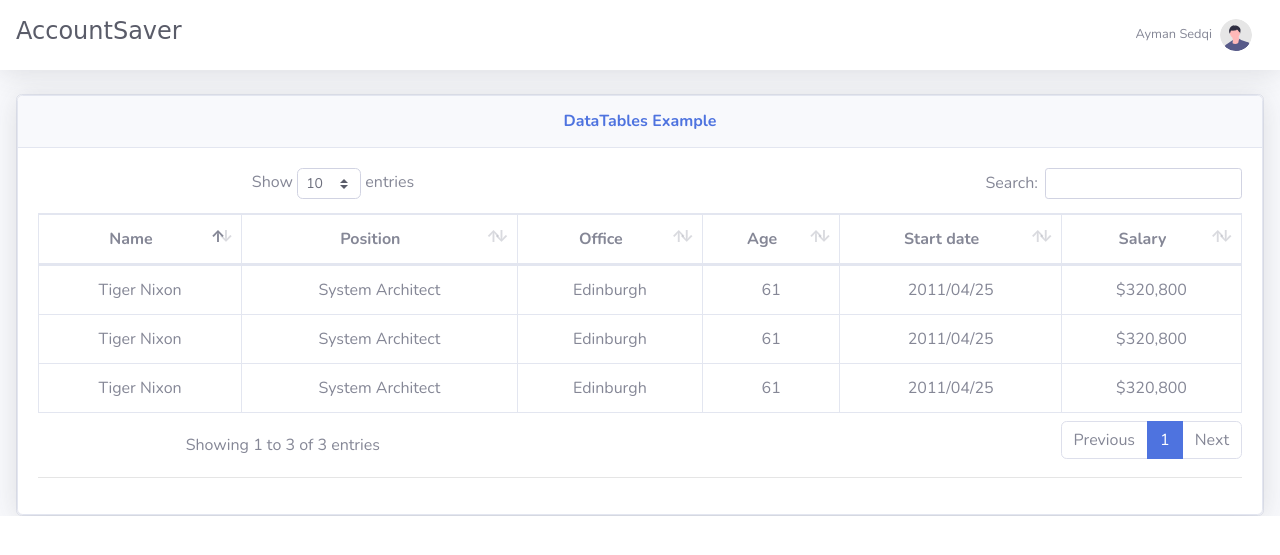
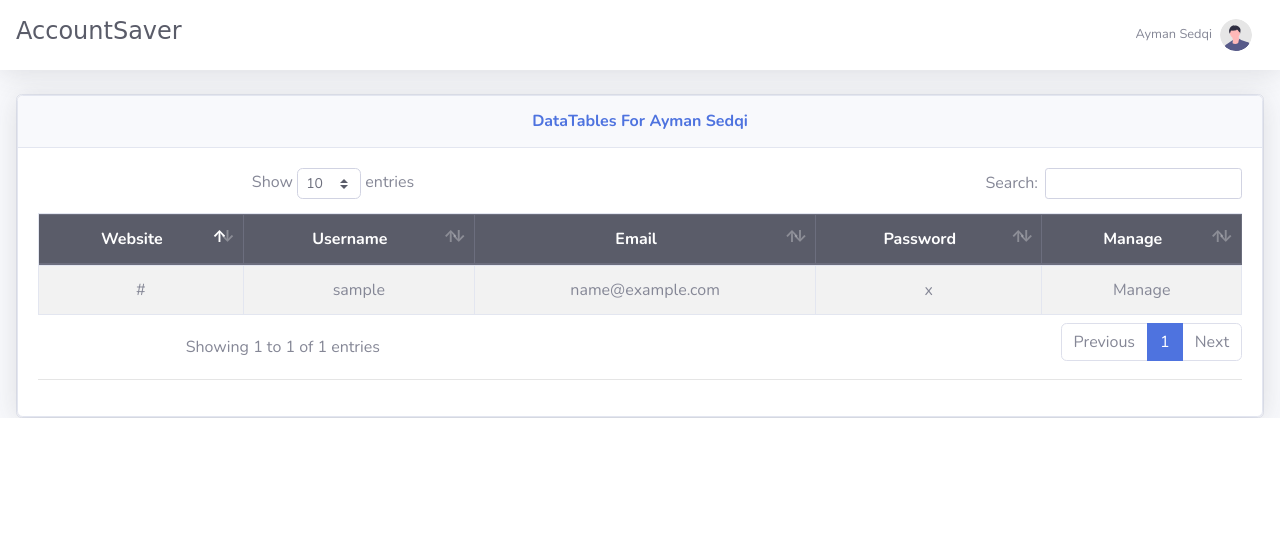
Before and after one commit to AymanSdq/AccountSaver, a PHP site: page /tables.php in a window 1280 px wide. Shown: the top 555 px of the page. Run offline with PHP 8.4, Linux system fonts and the light colour scheme; a user stored in the database is signed in; data comes from the database, SQL or seed files in the repository; tables that the repository leaves empty hold one stand-in row (values such as "Sample post"); some web fonts are replaced.

Commit message:
Edited 11:47

```diff
--- a/tables.php
+++ b/tables.php
@@ -13,6 +13,26 @@
         $userinfo_fetch = $conn->prepare("SELECT * FROM users WHERE Username = ?");
         $userinfo_fetch->execute([$usr_sess]);
         $userinfo = $userinfo_fetch->fetch();
+        // User ID
+        $userID = $userinfo["UserID"];
+
+        // Fetching the User Data table
+        $tb_Userdata = $conn->prepare("SELECT * FROM savedacc WHERE UserID = ?");
+        $tb_Userdata->execute([$userID]);
+        // Count rows
+        $tbl_rows = $tb_Userdata->rowCount();
+        // Fetch rows
+        $tbl_data_fetch = $tb_Userdata->fetchall();
+
+
+        // Logout code
+        if(isset($_POST["logout"])){
+            // Delete the Session to logout
+            session_unset();
+            session_destroy();
+            header("Location: index.php");
+            exit();
+        }
         ?>
         <body id="page-top">
 
@@ -82,46 +102,41 @@
                             <div class="card text-center mx-3">
                             <div class="card shadow ">
                             <div class="card-header py-3">
-                                <h6 class="m-0 font-weight-bold text-primary">DataTables Example</h6>
+                                <h6 class="m-0 font-weight-bold text-primary">DataTables For <?php echo $userinfo["Fullname"] ?></h6>
                             </div>
                                 <div class="card-body">
                                     <div class="table-responsive">
-                                        <table class="table table-bordered" id="dataTable" width="100%" cellspacing="0">
-                                            <thead>
+                                        <table class="table table-bordered table-striped" id="dataTable" width="100%" cellspacing="0">
+                                            <thead class="thead-dark">
                                                 <tr>
-                                                    <th>Name</th>
-                                                    <th>Position</th>
-                                                    <th>Office</th>
-                                                    <th>Age</th>
-                                                    <th>Start date</th>
-                                                    <th>Salary</th>
+                                                    <th>Website</th>
+                                                    <th>Username</th>
+                                                    <th>Email</th>
+                                                    <th>Password</th>
+                                                    <th>Manage</th>
                                                 </tr>
                                             </thead>
                                             <tbody>
-                                                <tr>
-                                                    <td>Tiger Nixon</td>
-                                                    <td>System Architect</td>
-                                                    <td>Edinburgh</td>
-                                                    <td>61</td>
-                                                    <td>2011/04/25</td>
-                                                    <td>$320,800</td>
-                                                </tr>
-                                                <tr>
-                                                    <td>Tiger Nixon</td>
-                                                    <td>System Architect</td>
-                                                    <td>Edinburgh</td>
-                                                    <td>61</td>
-                                                    <td>2011/04/25</td>
-                                                    <td>$320,800</td>
-                                                </tr>
-                                                <tr>
-                                                    <td>Tiger Nixon</td>
-                                                    <td>System Architect</td>
-                                                    <td>Edinburgh</td>
-                                                    <td>61</td>
-                                                    <td>2011/04/25</td>
-                                                    <td>$320,800</td>
-                                                </tr>
+                                                <?php
+                                                    if($tbl_rows > 0){
+                                                        foreach($tbl_data_fetch as $tbl_data_fetching){?>
+                                                            <tr>
+                                                                <td><?php echo $tbl_data_fetching["Websitename"]?></td>
+                                                                <td><?php echo $tbl_data_fetching["Usernameacc"]?></td>
+                                                                <td><?php echo $tbl_data_fetching["Emailacc"]?></td>
+                                                                <td><?php echo $tbl_data_fetching["Passwordacc"]?></td>
+                                                                <td>Manage</td>
+                                                            </tr>
+                                                        <?php
+                                                        }
+                                                    }else{?>
+                                                        <tr>
+                                                            <td class="text-center" colspan="5">There is not Account Yet <a href="dashboard.php"><i class="fa-solid fa-plus"></i> Add New Account</a></td>
+                                                        </tr>
+                                                    <?php
+                                                    }
+
+                                                ?>
                                             </tbody>
                                         </table>
                             </div>
--- a/templates/header.php
+++ b/templates/header.php
@@ -28,4 +28,7 @@
     <!-- table script -->
     <link href="vendor/datatables/dataTables.bootstrap4.min.css" rel="stylesheet">
 
+    <!-- fontawesone  -->
+    <link rel="stylesheet" href="https://cdnjs.cloudflare.com/ajax/libs/font-awesome/6.0.0/css/all.min.css" integrity="sha512-9usAa10IRO0HhonpyAIVpjrylPvoDwiPUiKdWk5t3PyolY1cOd4DSE0Ga+ri4AuTroPR5aQvXU9xC6qOPnzFeg==" crossorigin="anonymous" referrerpolicy="no-referrer" />
+
 </head>
```
Also changed, not shown: dashboard.php (+6 -4 lines), profilesett.php (+9 -0 lines).
